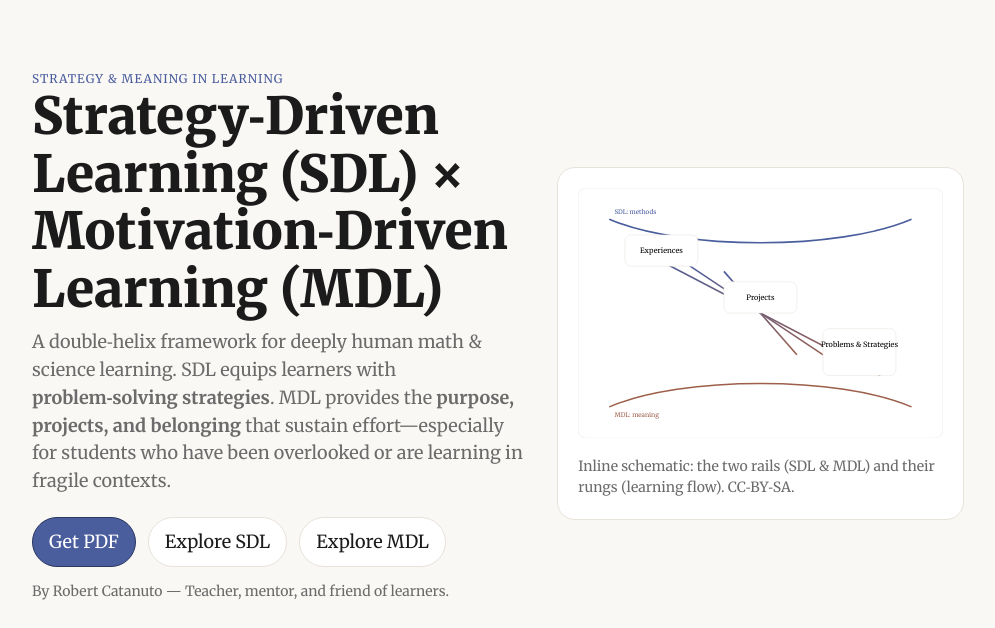
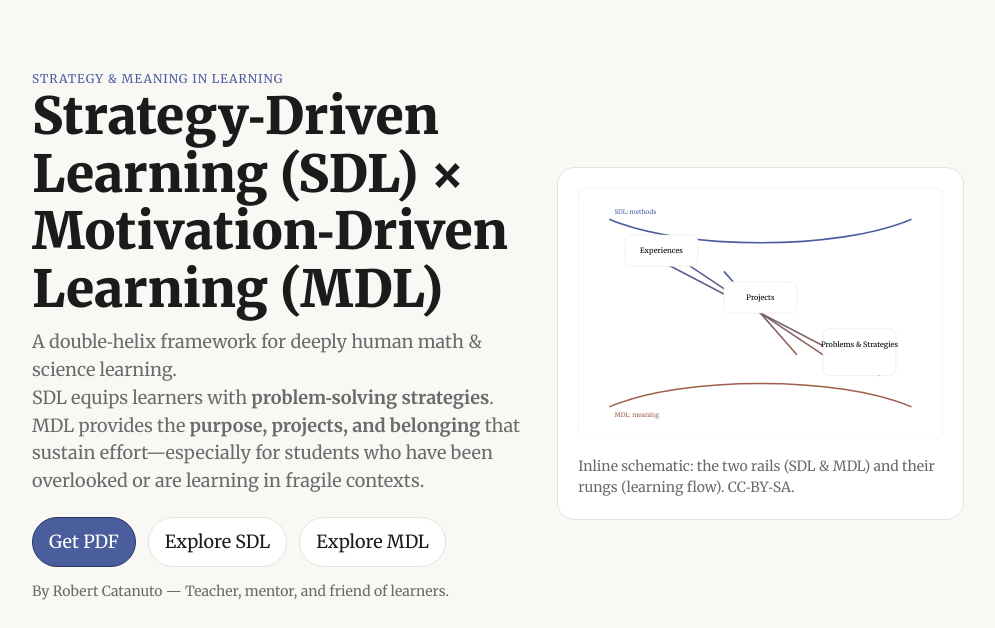
Before and after one commit to RobertCodeGit/sdl-mdl, a plain HTML site: page index.html in a window 1280 px wide. Shown: the part 119-747 px from the top of the page, without its empty margins (142-1137 px from the left). Drawn offline with Linux system fonts and the light colour scheme.

Commit message:
Update index.html with newlines

```diff
--- a/index.html
+++ b/index.html
@@ -73,7 +73,7 @@
       <div>
         <div class="badge">Strategy & Meaning in Learning</div>
         <h1 class="title">Strategy‑Driven Learning (SDL) × Motivation‑Driven Learning (MDL)</h1>
-        <p class="subtitle">A double‑helix framework for deeply human math & science learning. SDL equips learners with <strong>problem‑solving strategies</strong>. MDL provides the <strong>purpose, projects, and belonging</strong> that sustain effort—especially for students who have been overlooked or are learning in fragile contexts.</p>
+	<p class="subtitle">A double‑helix framework for deeply human math & science learning. <br> SDL equips learners with <strong>problem‑solving strategies</strong>. MDL provides the <strong>purpose, projects, and belonging</strong> that sustain effort—especially for students who have been overlooked or are learning in fragile contexts.</p>
         <div class="cta">
           <a class="btn primary" href="#downloads">Get PDF</a>
           <a class="btn" href="#sdl">Explore SDL</a>
```
